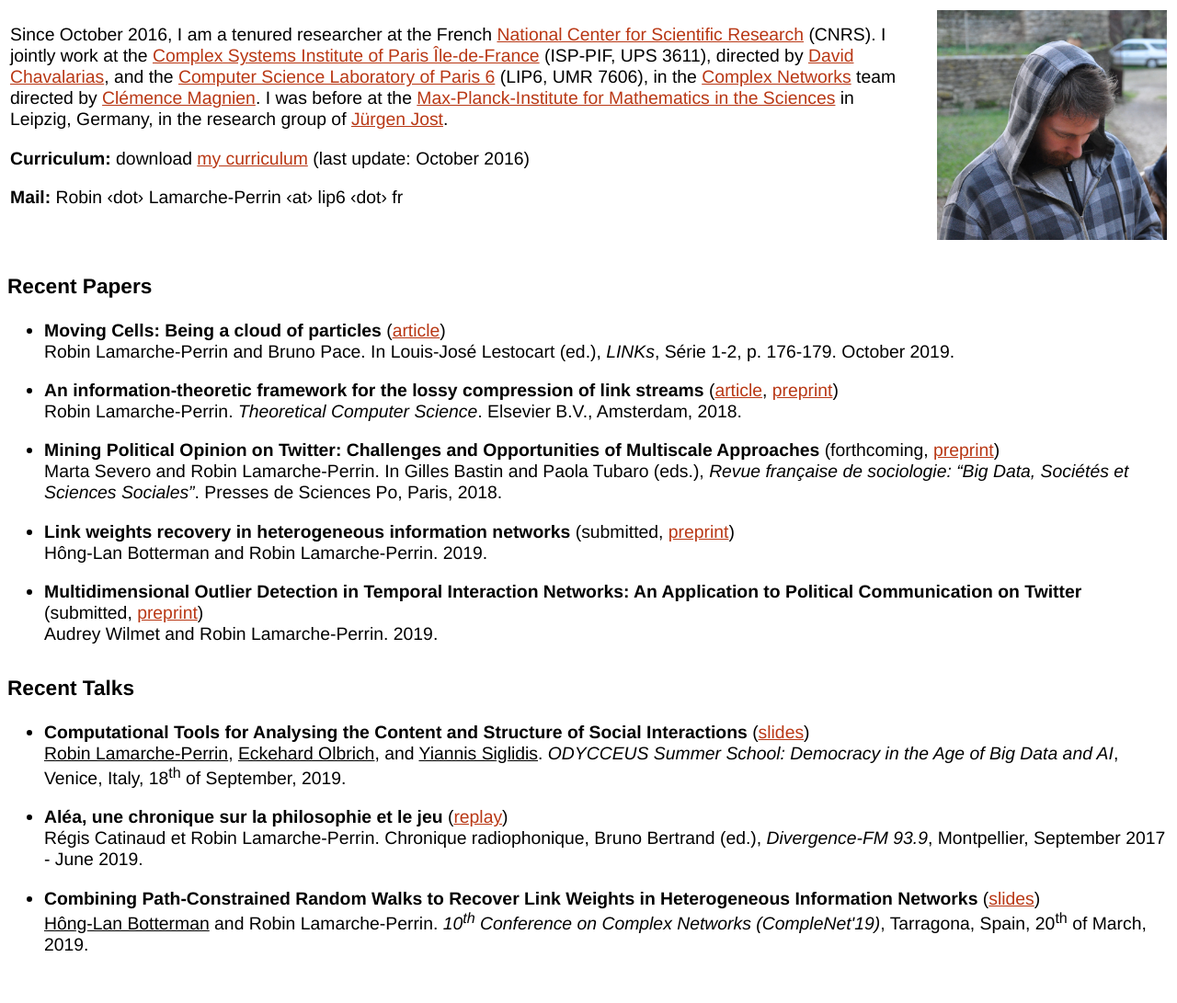
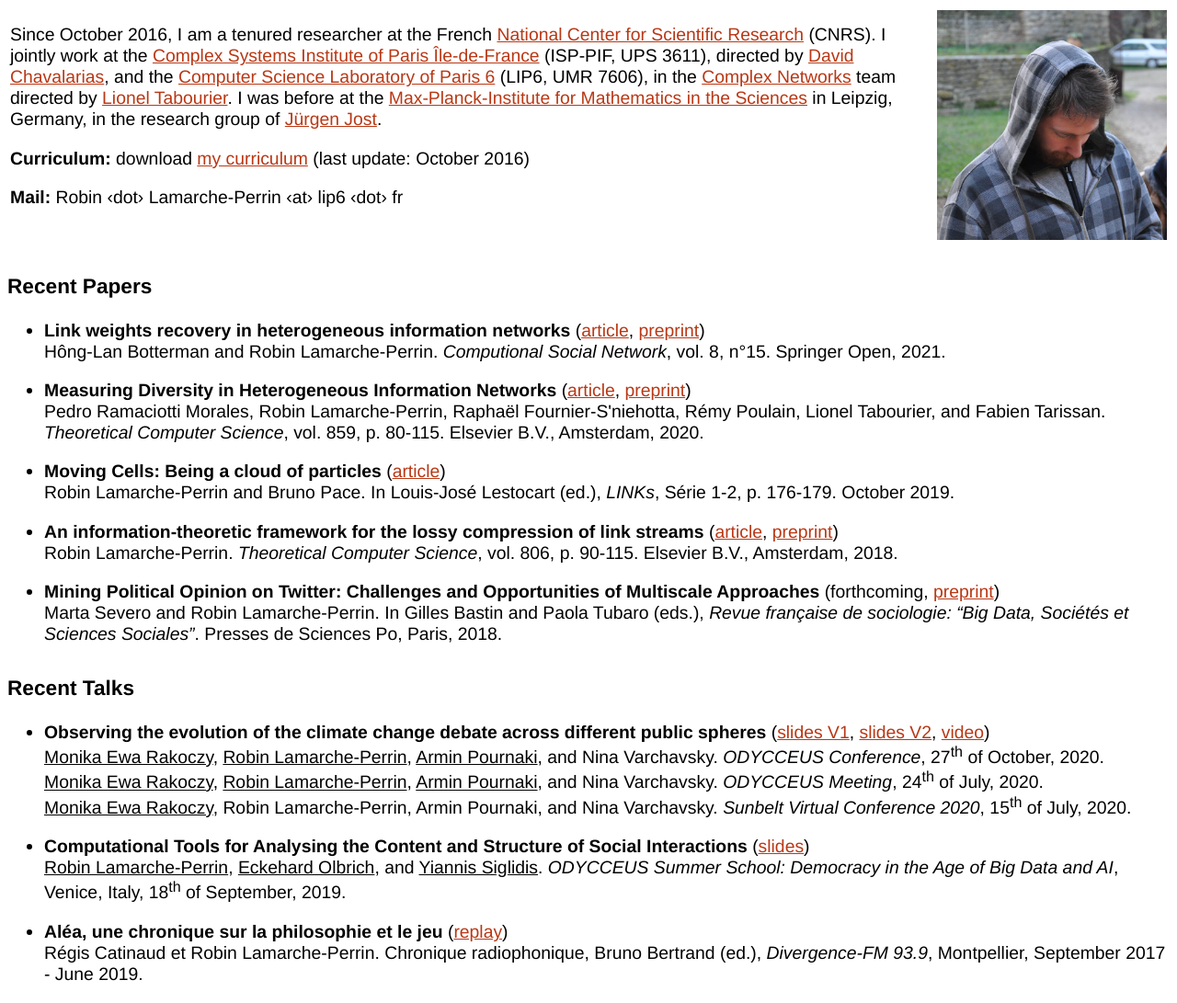
Before and after one commit to Lamarche-Perrin/homepage, a plain HTML site: page html/home.html in a window 1280 px wide. Shown: the whole page at 92% size. Before the commit the page ends 1059 px from the top, so only its background shows below. Drawn offline with Linux system fonts and the light colour scheme.

Commit message:
Update June 2021

```diff
--- a/html/home.html
+++ b/html/home.html
@@ -22,7 +22,7 @@
 	<table>
 	  <tr>
 		<td>
-		  <p>Since October 2016, I am a tenured researcher at the French <a href="http://www.cnrs.fr/" target="_blank">National Center for Scientific Research</a> (CNRS). I jointly work at the <a href="https://iscpif.fr/" target="_blank">Complex Systems Institute of Paris &Icirc;le-de-France</a> (ISP-PIF, UPS 3611), directed by <a href="https://iscpif.fr/chavalarias/" target="_blank">David Chavalarias</a>, and the <a href="http://www.lip6.fr/" target="_blank">Computer Science Laboratory of Paris 6</a> (LIP6, UMR 7606), in the <a href="http://www.complexnetworks.fr/" targer="_blanck">Complex Networks</a> team directed by <a href="https://www-complexnetworks.lip6.fr/~magnien/" target="_blank">Clémence Magnien</a>.
+		  <p>Since October 2016, I am a tenured researcher at the French <a href="http://www.cnrs.fr/" target="_blank">National Center for Scientific Research</a> (CNRS). I jointly work at the <a href="https://iscpif.fr/" target="_blank">Complex Systems Institute of Paris &Icirc;le-de-France</a> (ISP-PIF, UPS 3611), directed by <a href="https://iscpif.fr/chavalarias/" target="_blank">David Chavalarias</a>, and the <a href="http://www.lip6.fr/" target="_blank">Computer Science Laboratory of Paris 6</a> (LIP6, UMR 7606), in the <a href="http://www.complexnetworks.fr/" targer="_blanck">Complex Networks</a> team directed by <a href="http://lioneltabourier.fr/" target="_blank">Lionel Tabourier</a>.
 			I was before at the <a href="http://www.mis.mpg.de" target="_blank">Max-Planck-Institute for Mathematics in the Sciences</a> in Leipzig, Germany, in the research group of <a href="http://www.mis.mpg.de/jjost/juergen-jost.html" target="_blank">Jürgen Jost</a>.
 		  </p>
 
@@ -42,39 +42,41 @@
 	<h3>Recent Papers</h3>
 
 	<ul>
+	  <li><b>Link weights recovery in heterogeneous information networks</b>
+	    <span id="link">(<a href="https://doi.org/10.1186/s40649-020-00083-8" target="_blank">article</a>, <a href="https://arxiv.org/abs/1906.11727" target="_blank">preprint</a>)</span><br>
+	    H&ocirc;ng-Lan Botterman and Robin Lamarche-Perrin. <i>Computional Social Network</i>, vol.&nbsp;8, n°15. Springer Open, 2021.</li>
+
+	  <li><b>Measuring Diversity in Heterogeneous Information Networks</b>
+	    <span id="link">(<a href="https://doi.org/10.1016/j.tcs.2021.01.013" target="_blank">article</a>, <a href="https://arxiv.org/abs/2001.01296" target="_blank">preprint</a>)</span><br>
+	    Pedro Ramaciotti Morales, Robin Lamarche-Perrin, Raphaël Fournier-S'niehotta, Rémy Poulain, Lionel Tabourier, and Fabien Tarissan. <i>Theoretical Computer Science</i>, vol.&nbsp;859, p.&nbsp;80-115. Elsevier B.V., Amsterdam, 2020.</li>
+
 	  <li><b>Moving Cells: Being a cloud of particles</b> (<a href="http://links-series.com/wp-content/uploads/2019/10/Moving-Cells-Being-a-cloud-of-particles.pdf" target="_blank">article</a>)<br>
 		Robin Lamarche-Perrin and Bruno Pace. In Louis-José Lestocart (ed.), <i>LINKs</i>, Série 1-2, p.&nbsp;176-179. October 2019.</li>
 
 	  <li><b>An information-theoretic framework for the lossy compression of link streams</b>
 		<span id="link">(<a href="https://doi.org/10.1016/j.tcs.2018.12.009" target="_blank">article</a>, <a href="https://arxiv.org/abs/1807.06874" target="_blanck">preprint</a>)</span><br>
-		Robin Lamarche-Perrin. <i>Theoretical Computer Science</i>. Elsevier B.V., Amsterdam, 2018.</li>
+		Robin Lamarche-Perrin. <i>Theoretical Computer Science</i>, vol.&nbsp;806, p.&nbsp;90-115. Elsevier B.V., Amsterdam, 2018.</li>
 
 	  <li><b>Mining Political Opinion on Twitter: Challenges and Opportunities of Multiscale Approaches</b>
 		<span id="link">(forthcoming, <a href="https://hal.archives-ouvertes.fr/hal-02187224" target="_blank">preprint</a>)</span><br>
 		Marta Severo and Robin Lamarche-Perrin. In Gilles Bastin and Paola Tubaro (eds.), <i>Revue française de sociologie: &ldquo;Big Data, Sociétés et Sciences Sociales&rdquo;</i>. Presses de Sciences Po, Paris, 2018.</li>
-
-	  <li><b>Link weights recovery in heterogeneous information networks</b>
-		<span id="link">(submitted, <a href="https://arxiv.org/abs/1906.11727" target="_blanck">preprint</a>)</span><br>
-		H&ocirc;ng-Lan Botterman and Robin Lamarche-Perrin. 2019.</li>
-
-	  <li><b>Multidimensional Outlier Detection in Temporal Interaction Networks: An Application to Political Communication on Twitter</b>
-		<span id="link">(submitted, <a href="https://arxiv.org/abs/1906.02541" target="_blanck">preprint</a>)</span><br>
-		Audrey Wilmet and Robin Lamarche-Perrin. 2019.</li>
 	</ul>
 
 
 	<h3>Recent Talks</h3>
 
 	<ul>
+	  <li><b>Observing the evolution of the climate change debate across different public spheres</b> (<a href="../pdf/rakoczy_et_al_2020_SUNBELT_slides.pdf" target="_blank">slides V1</a>, <a href="../pdf/rakoczy_et_al_2020_ODYCCEUS2_slides.pdf" target="_blank">slides V2</a>, <a href="https://youtu.be/95KosG4llEk" target="_blank">video</a>)<br>
+	  	<u>Monika Ewa Rakoczy</u>, <u>Robin Lamarche-Perrin</u>, <u>Armin Pournaki</u>, and Nina Varchavsky. <i>ODYCCEUS Conference</i>, 27<sup>th</sup> of October, 2020.<br>
+	  	<u>Monika Ewa Rakoczy</u>, <u>Robin Lamarche-Perrin</u>, <u>Armin Pournaki</u>, and Nina Varchavsky. <i>ODYCCEUS Meeting</i>, 24<sup>th</sup> of July, 2020.<br>
+		<u>Monika Ewa Rakoczy</u>, Robin Lamarche-Perrin, Armin Pournaki, and Nina Varchavsky. <i>Sunbelt Virtual Conference 2020</i>, 15<sup>th</sup> of July, 2020.</li>
+
 	  <li><b>Computational Tools for Analysing the Content and Structure of Social Interactions</b> (<a href="../pdf/lamarche-perrin_et_al_2019_ODYCCEUS_slides.pdf" target="_blank">slides</a>)<br>
 		<u>Robin Lamarche-Perrin</u>, <u>Eckehard Olbrich</u>, and <u>Yiannis Siglidis</u>. <i>ODYCCEUS Summer School: Democracy in the Age of Big Data and AI</i>, Venice, Italy, 18<sup>th</sup> of September, 2019.</li>
 
 	  <li><b>Aléa, une chronique sur la philosophie et le jeu</b>
 		<span id="link">(<a href="http://www.divergence-fm.org/index.php?page=accueil.php?p=1&f=aa" target="_blank">replay</a>)</span><br>
 		Régis Catinaud et Robin Lamarche-Perrin. Chronique radiophonique, Bruno Bertrand (ed.), <i>Divergence-FM 93.9</i>, Montpellier, September 2017 - June 2019.</li>
-
-	  <li><b>Combining Path-Constrained Random Walks to Recover Link Weights in Heterogeneous Information Networks</b> (<a href="../pdf/botterman_et_al_2019_COMPLENET_slides.pdf" target="_blank">slides</a>)<br>
-		<u>H&ocirc;ng-Lan Botterman</u> and Robin Lamarche-Perrin. <i>10<sup>th</sup> Conference on Complex Networks (CompleNet'19)</i>, Tarragona, Spain, 20<sup>th</sup> of March, 2019.</li>
 	</ul>
   </body>
 </html>
```
Also changed, not shown: html/curriculum.html (+5 -5 lines), html/publications.html (+8 -4 lines), html/talks.html (+8 -0 lines), 3 other files.
